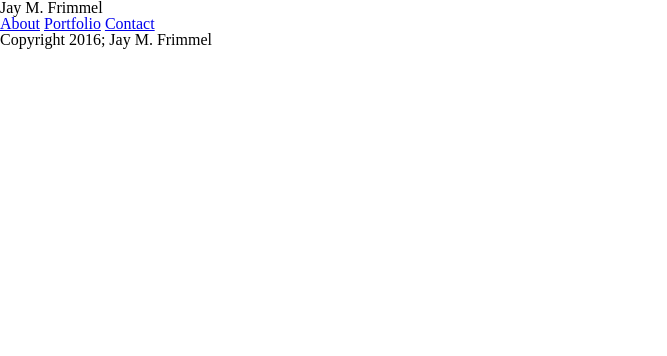
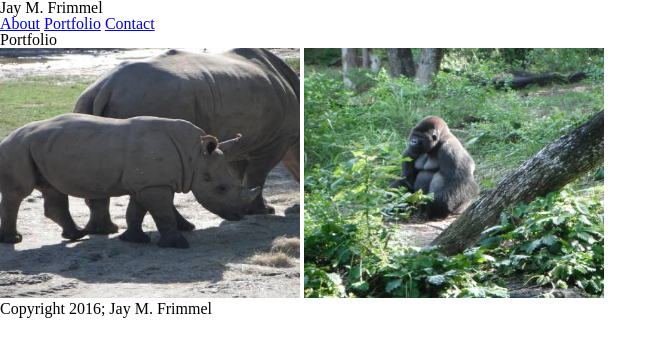
Before and after one commit to JayMFrimmel/Basic-Portfolio-1, a plain HTML site: page portfolio.html in a window 1280 px wide. Shown: the whole page, without its empty margins (0-667 px from the left). Drawn offline with Linux system fonts and the light colour scheme.

Commit message:
added code and images

```diff
--- a/portfolio.html
+++ b/portfolio.html
@@ -20,6 +20,12 @@
 		</nav>
 	</header>
 
+	<div id="container">
+		<h1>Portfolio</h1>
+		<img src="assets/images/animals-q-c-398-395-1.jpg" alt="Hangman" width="300" height="250" />
+		<img src="assets/images/animals-q-c-398-395-2.jpg" alt="Trivia Game" height="250" width="300" />
+
+	</div>
 
 
 <footer>
```
Also changed, not shown: contact.html (+5 -3 lines), assets/images/animals-q-c-398-395-1.jpg (added), assets/images/animals-q-c-398-395-2.jpg (added), assets/images/cats-q-c-398-395-10.jpg (added), assets/images/cats-q-c-398-395-8.jpg (added), assets/images/nature-q-c-398-395-5.jpg (added), assets/images/nature-q-c-398-395-7.jpg (added).
